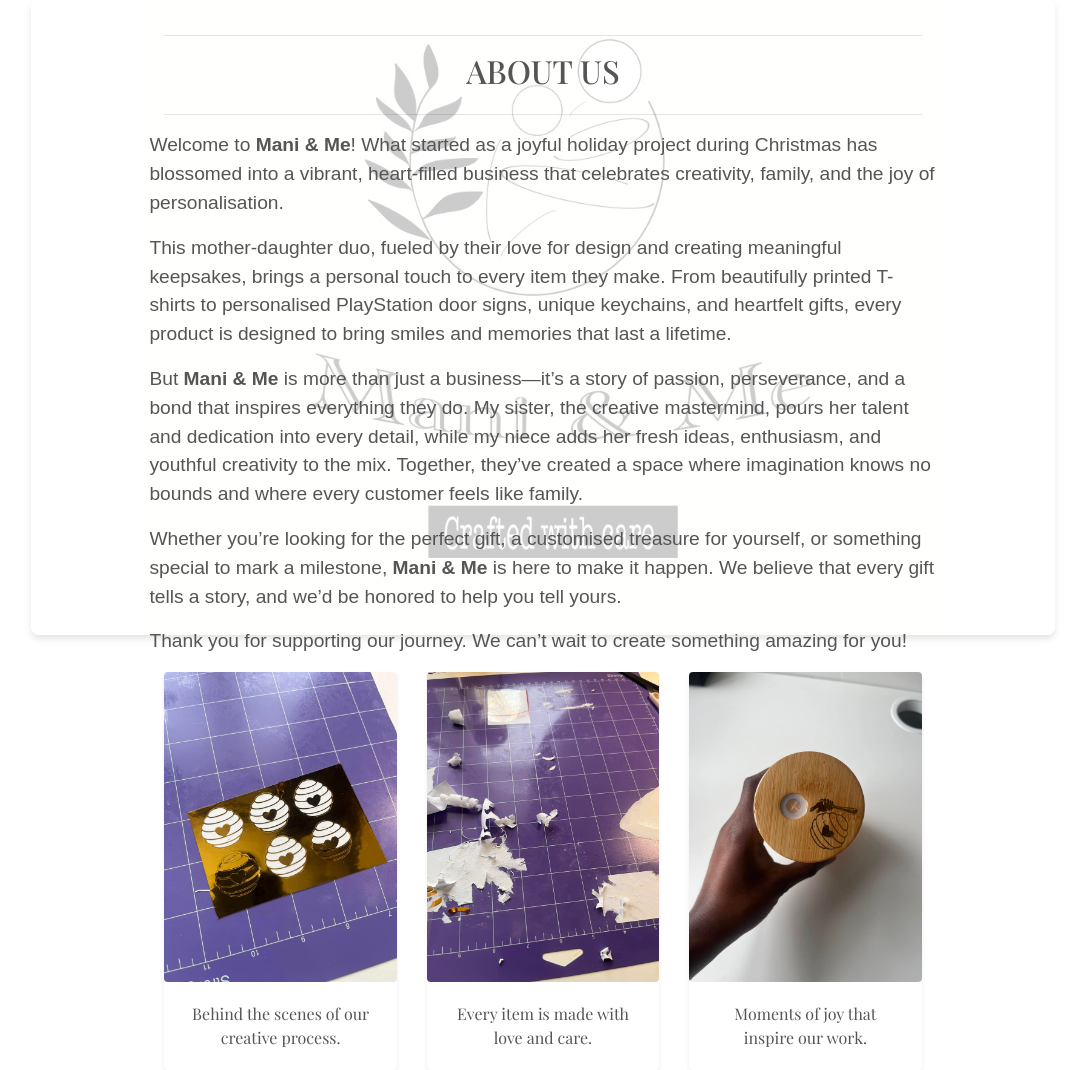
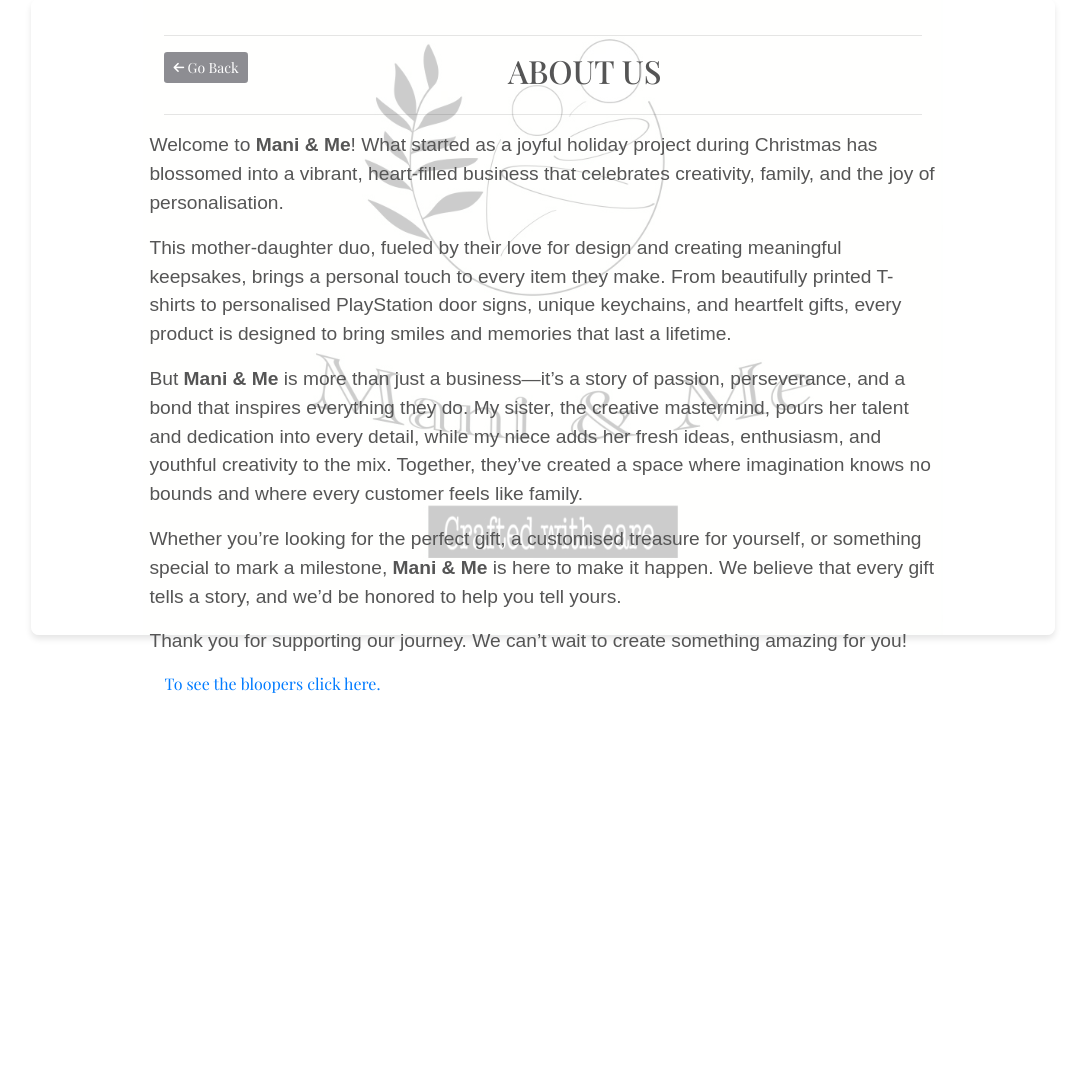
Before and after one commit to Kenya-Rae/mani-and-me, a Django app: page /about-us/ in a window 1280 px wide. Shown: the part 165-1235 px from the top of the page, without its empty margins (97-1182 px from the left). After the commit the page ends 858 px from the top, so only its background shows below. Run offline with Django 3.2, Linux system fonts and the light colour scheme; some libraries are stand-ins or nearby versions; some web fonts are replaced.

Commit message:
Add go back button

```diff
--- a/home/templates/home/about_us.html
+++ b/home/templates/home/about_us.html
@@ -15,7 +15,12 @@
         <div class="row">
             <div class="col">
                 <hr>
-                <h2 class="logo-font mb-4 text-center">About Us</h2>
+                <h2 class="logo-font mb-4 text-center">About Us
+                    <button type="button" class="btn btn-sm float-left go-back" onclick="history.back()">
+                        <i class="fa-solid fa-sm fa-arrow-left"></i>
+                         Go Back
+                    </button>
+                </h2>
                 <hr>
             </div>
         </div>
@@ -36,32 +41,7 @@
                 Thank you for supporting our journey. We can’t wait to create something amazing for you!
             </p>
         </div>
-        <div class="row g-3 text-center">
-            <div class="col-md-4">
-                <div class="card border-0 shadow-sm">
-                    <img src="{{ MEDIA_URL }}blooper_1.jpg" class="card-img-top rounded small-thumbnail" alt="Creative Process">
-                    <div class="card-body">
-                        <p class="card-text">Behind the scenes of our creative process.</p>
-                    </div>
-                </div>
-            </div>
-            <div class="col-md-4">
-                <div class="card border-0 shadow-sm">
-                    <img src="{{ MEDIA_URL }}blooper_2.jpg" class="card-img-top rounded small-thumbnail" alt="Personalized Products">
-                    <div class="card-body">
-                        <p class="card-text">Every item is made with love and care.</p>
-                    </div>
-                </div>
-            </div>
-            <div class="col-md-4">
-                <div class="card border-0 shadow-sm">
-                    <img src="{{ MEDIA_URL }}blooper_3.jpg" class="card-img-top rounded small-thumbnail" alt="Joyful Moments">
-                    <div class="card-body">
-                        <p class="card-text">Moments of joy that inspire our work.</p>
-                    </div>
-                </div>
-            </div>
-        </div>
+        <a href="{% url 'bloopers' %}">To see the bloopers click here.</a>
     </div>
 </div>
 {% endblock %}
--- a/home/urls.py
+++ b/home/urls.py
@@ -5,4 +5,5 @@ urlpatterns = [
     path('', views.index, name='home'),
     path('about-us/', views.about_us, name='about_us'),
     path('contact-us/', views.contact_us, name='contact_us'),
+    path('bloopers/', views.bloopers, name='bloopers'),
 ]
--- a/home/views.py
+++ b/home/views.py
@@ -17,3 +17,7 @@ def about_us(request):
 
 def contact_us(request):
     return render(request, 'home/contact_us.html')
+
+
+def bloopers(request):
+    return render(request, 'home/bloopers.html')
--- a/products/templates/products/add_product.html
+++ b/products/templates/products/add_product.html
@@ -16,6 +16,10 @@
         <div class="col-12 col-md-6">
             <hr>
             <h2 class="logo-font mb-4">Product Management</h2>
+            <button type="button" class="btn btn-sm float-left go-back" onclick="history.back()">
+                        <i class="fa-solid fa-sm fa-arrow-left"></i>
+                         Go Back
+                    </button>
             <h5 class="text-muted">Add a Product</h5>
             <hr>
         </div>
--- a/products/templates/products/product_info.html
+++ b/products/templates/products/product_info.html
@@ -14,6 +14,10 @@
  With some changes to image to display carousel. Added SKU-->
     <div class="overlay"></div>
     <div class="container-fluid">
+        <button type="button" class="btn btn-sm float-left go-back" onclick="history.back()">
+            <i class="fa-solid fa-sm fa-arrow-left"></i>
+             Go Back
+        </button>
         <div class="row">
             <!-- Carousel Section -->
             <div class="col-12 col-md-6 col-lg-4 offset-lg-2">
--- a/products/templates/products/products.html
+++ b/products/templates/products/products.html
@@ -51,6 +51,10 @@
                     </div>
                     <div class="col-12 col-md-6 order-md-first">
                         <p class="text-muted mt-3 text-center text-md-left">
+                            <a type="button" class="btn btn-sm float-left go-back" onclick="history.back()">
+                                <i class="fa-solid fa-sm fa-arrow-left"></i>
+                                    Go Back
+                            </a>
                             {% if search_term or current_categories or current_sorting != 'None_None' %}
                                 <span class="small"><a href="{% url 'products' %}">Products Home</a> | </span>
                             {% endif %}
--- a/static/css/base.css
+++ b/static/css/base.css
@@ -130,6 +130,20 @@ body {
 .field-tile {
   font-size: 16px;
   font-weight: bold;
+}
+
+.go-back {
+  color: white;
+  background: #8d8d92;
+  color: white;
+}
+
+.go-back:hover {
+  background: #5d5e60;
+}
+
+a.btn.btn-sm.float-left.go-back {
+  margin-right: 5px;
 }
 
 /* Styling for the rotating bar */
```
Also changed, not shown: home/templates/home/bloopers.html (added, +54 -0 lines), home/templates/home/contact_us.html (+6 -1 lines).
